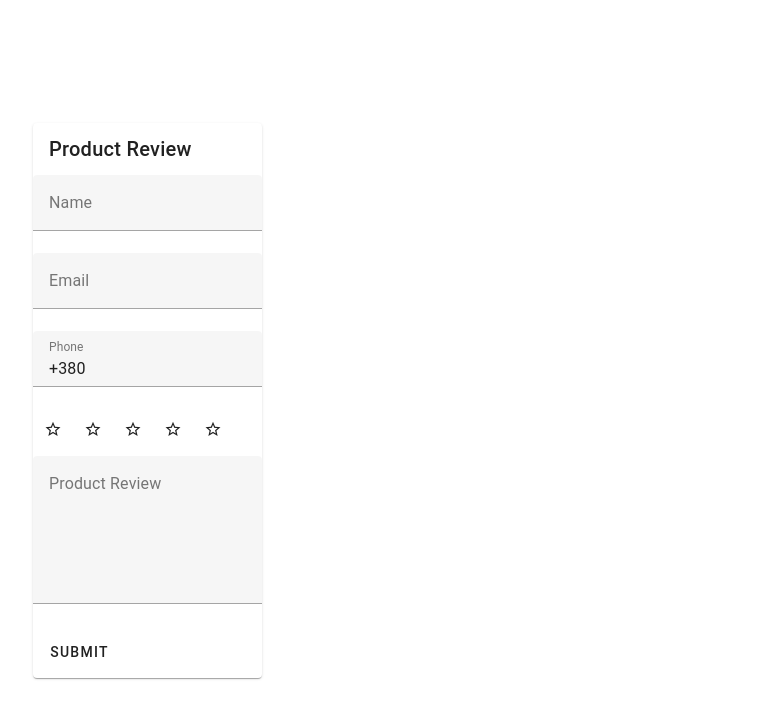
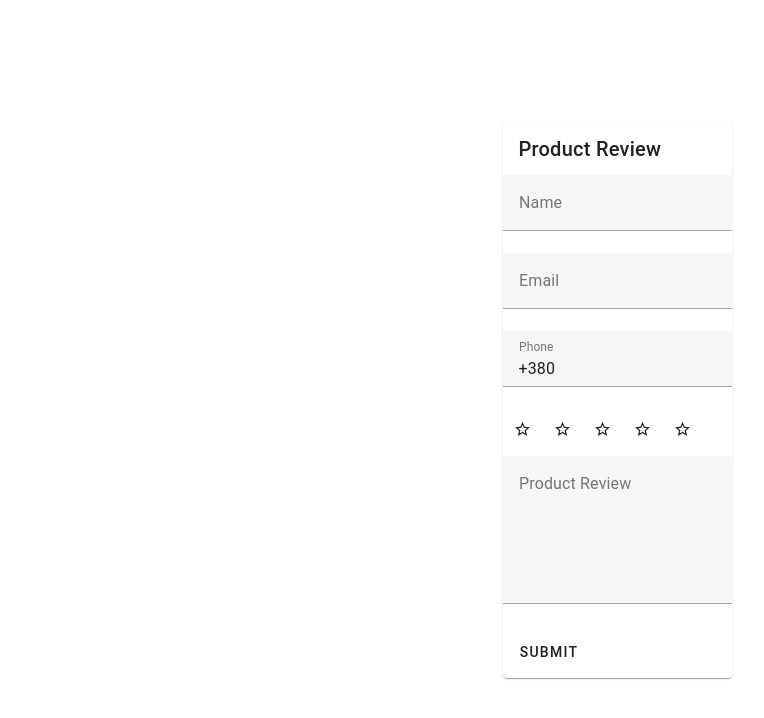
Before and after one commit to VladVoynalovych/mono_test, a Vue app: page /#/ in a window 1280 px wide. Shown: the top 718 px of the page, without its empty margins (23-787 px from the left). Built offline with nearby package versions, Linux system fonts and the light colour scheme.

Commit message:
update( * ): split RateProduct to RateProduct and RateProductForm

```diff
--- a/src/components/RateProduct/index.vue
+++ b/src/components/RateProduct/index.vue
@@ -1,30 +1,14 @@
 <template>
-  <v-container class="fill-height">
+  <v-container class="fill-height flex align-center justify-center">
     <v-card title="Product Review">
       <v-form ref="formRef">
-        <v-text-field
-          v-model="formData.name"
-          :rules="nameRules"
-          validate-on="blur"
-          label="Name"
-        ></v-text-field>
-        <v-text-field
-          v-model="formData.email"
-          label="Email"
-          validate-on="blur"
-          :rules="emailRules"
-        ></v-text-field>
-        <v-text-field
-          v-model="formData.phone"
-          label="Phone"
-          validate-on="blur"
-          :rules="phoneRules"
-        ></v-text-field>
-        <v-rating v-model="formData.rate" size="small"></v-rating>
-        <v-textarea
-          label="Product Review"
-          :model-value="formData.review"
-        ></v-textarea>
+        <rate-product-form
+          :name="formData.name"
+          :email="formData.email"
+          :phone="formData.phone"
+          :rate="formData.rate"
+          :review="formData.review"
+        />
       </v-form>
       <v-card-actions>
         <v-btn @click="handleSubmit">Submit</v-btn>
@@ -35,12 +19,8 @@
 
 <script setup lang="ts">
 import { ref } from "vue";
-import {
-  nameRules,
-  emailRules,
-  phoneRules,
-} from "@/components/RateProduct/_utils/validationRules";
 import { FormType } from "@/components/RateProduct/_utils/types";
+import RateProductForm from "@/components/RateProductForm/index.vue";
 
 const formRef = ref<HTMLFormElement | null>(null);
 
--- /dev/null
+++ b/src/components/RateProductForm/index.vue
@@ -0,0 +1,57 @@
+<script setup lang="ts">
+import {
+  emailRules,
+  nameRules,
+  phoneRules,
+} from "@/components/RateProduct/_utils/validationRules";
+import { FormType } from "@/components/RateProduct/_utils/types";
+
+const { name, email, phone, rate, review } = withDefaults(
+  defineProps<FormType>(),
+  {
+    name: "",
+    email: "",
+    phone: "+380",
+    rate: "",
+    review: "",
+  },
+);
+
+const emit = defineEmits();
+</script>
+
+<template>
+  <v-text-field
+    :model-value="name"
+    @on-update:model-value="(value) => emit('update:name', value)"
+    :rules="nameRules"
+    validate-on="blur"
+    label="Name"
+  ></v-text-field>
+  <v-text-field
+    :model-value="email"
+    @on-update:model-value="(value) => emit('update:email', value)"
+    label="Email"
+    validate-on="blur"
+    :rules="emailRules"
+  ></v-text-field>
+  <v-text-field
+    :model-value="phone"
+    @on-update:model-value="(value) => emit('update:phone', value)"
+    label="Phone"
+    validate-on="blur"
+    :rules="phoneRules"
+  ></v-text-field>
+  <v-rating
+    :model-value="rate"
+    @on-update:model-value="(value) => emit('update:rate', value)"
+    size="small"
+  ></v-rating>
+  <v-textarea
+    label="Product Review"
+    :model-value="review"
+    @on-update:model-value="(value) => emit('update:review', value)"
+  ></v-textarea>
+</template>
+
+<style scoped></style>
```
